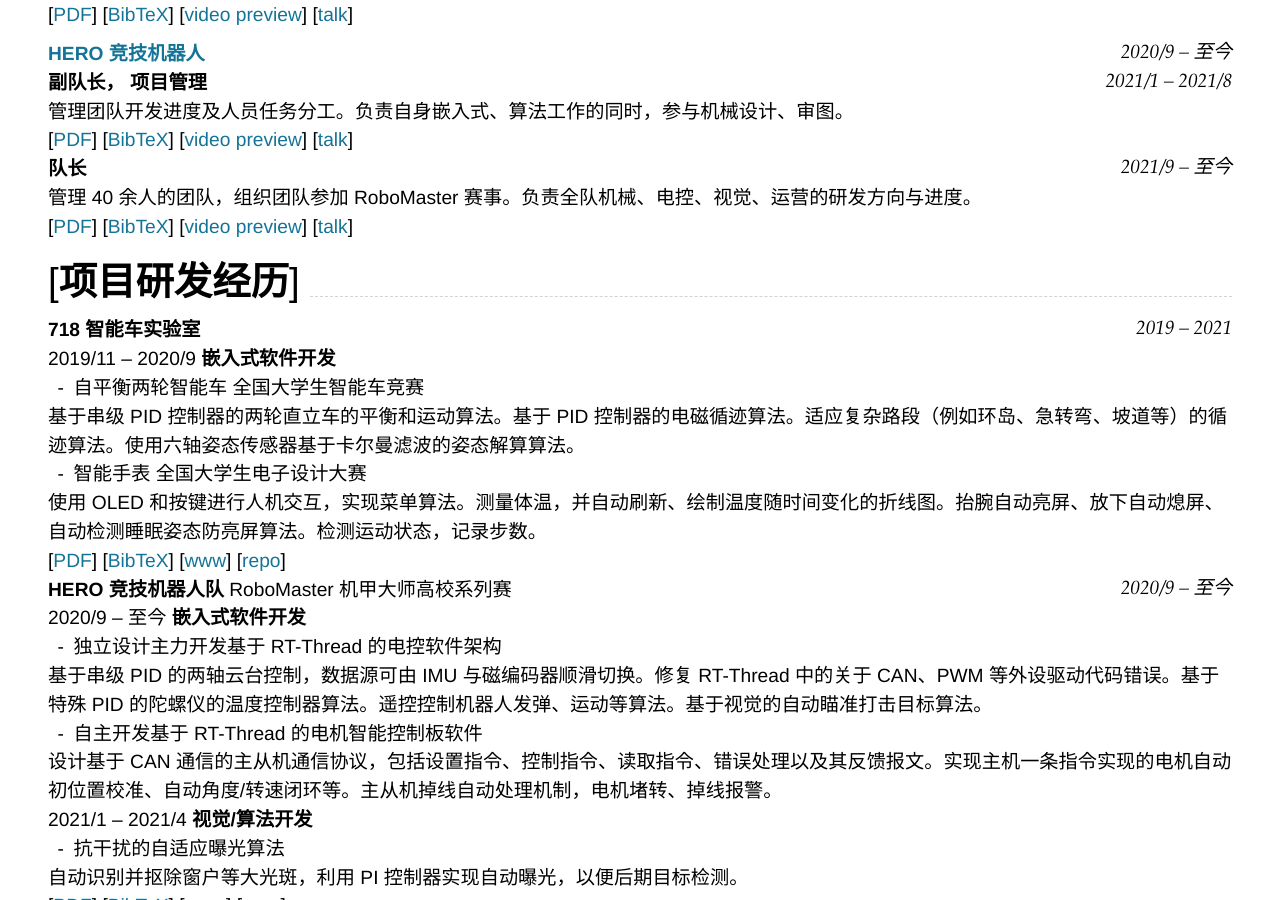
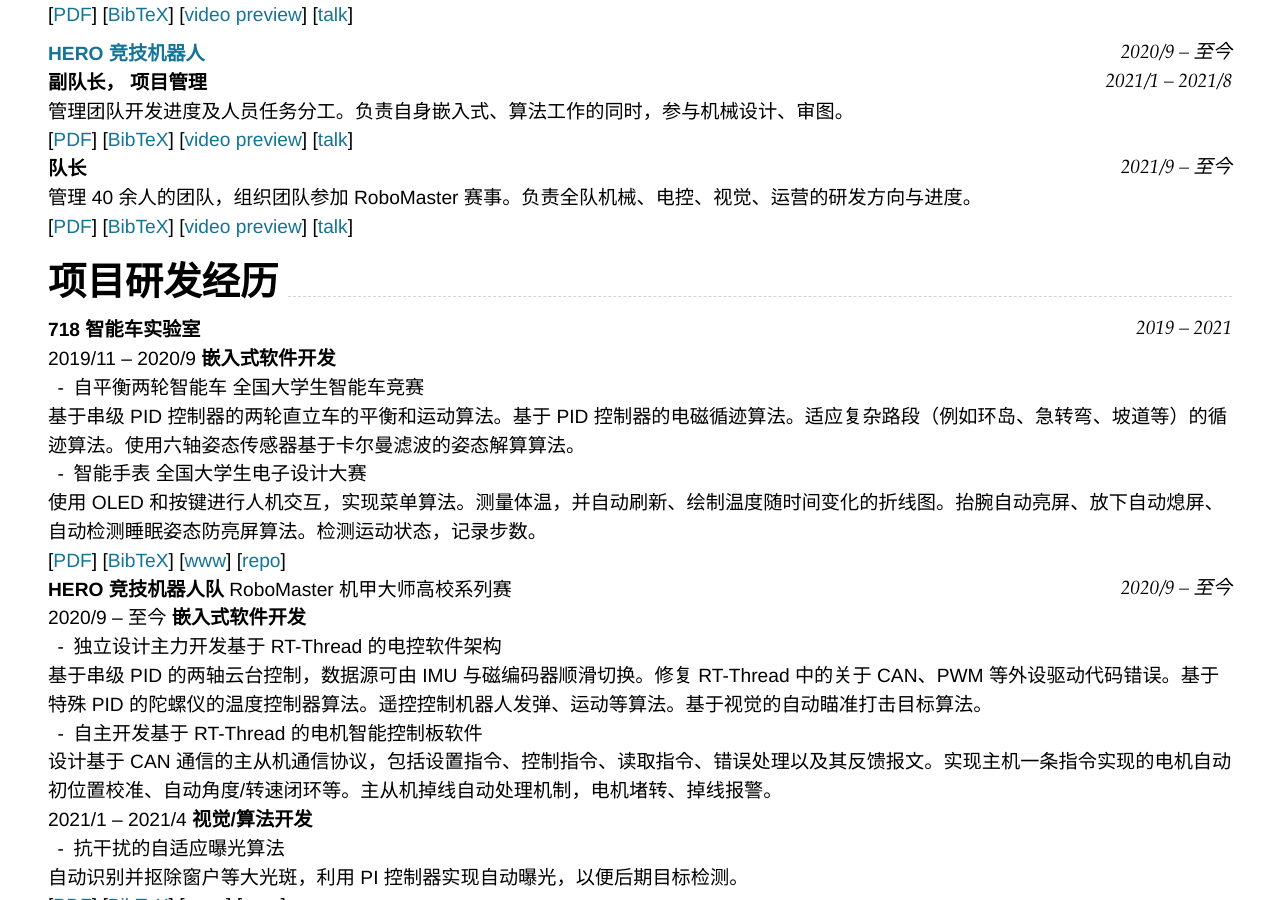
Before and after one commit to zuozuojia/CV_zh, a Jekyll site: the page built from index.md, in a window 1280 px wide and 900 px high, scrolled down 594 px. Built offline with Jekyll 4.4.1, drawn with Linux system fonts in a browser that asks for light colours; nearby versions of some CDN libraries.

Commit message:
fix bug of []

```diff
--- a/index.md
+++ b/index.md
@@ -63,7 +63,7 @@ Supported arguments:
 [[talk](https://youtu.be/_GQ8E7EMMws)]
 
 
-## [**项目研发经历**]
+## **项目研发经历**
 **718 智能车实验室**`2019 – 2021`
 
 2019/11 – 2020/9 **嵌入式软件开发**
```
